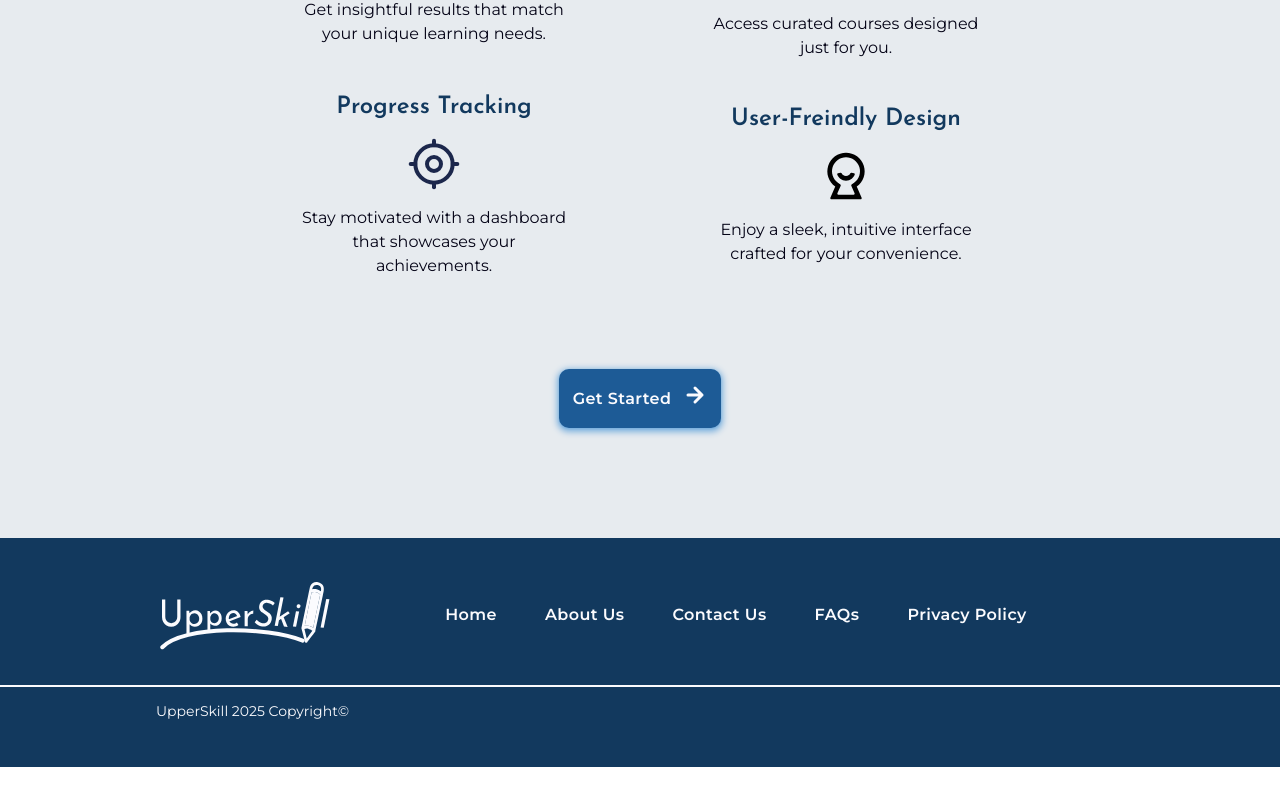
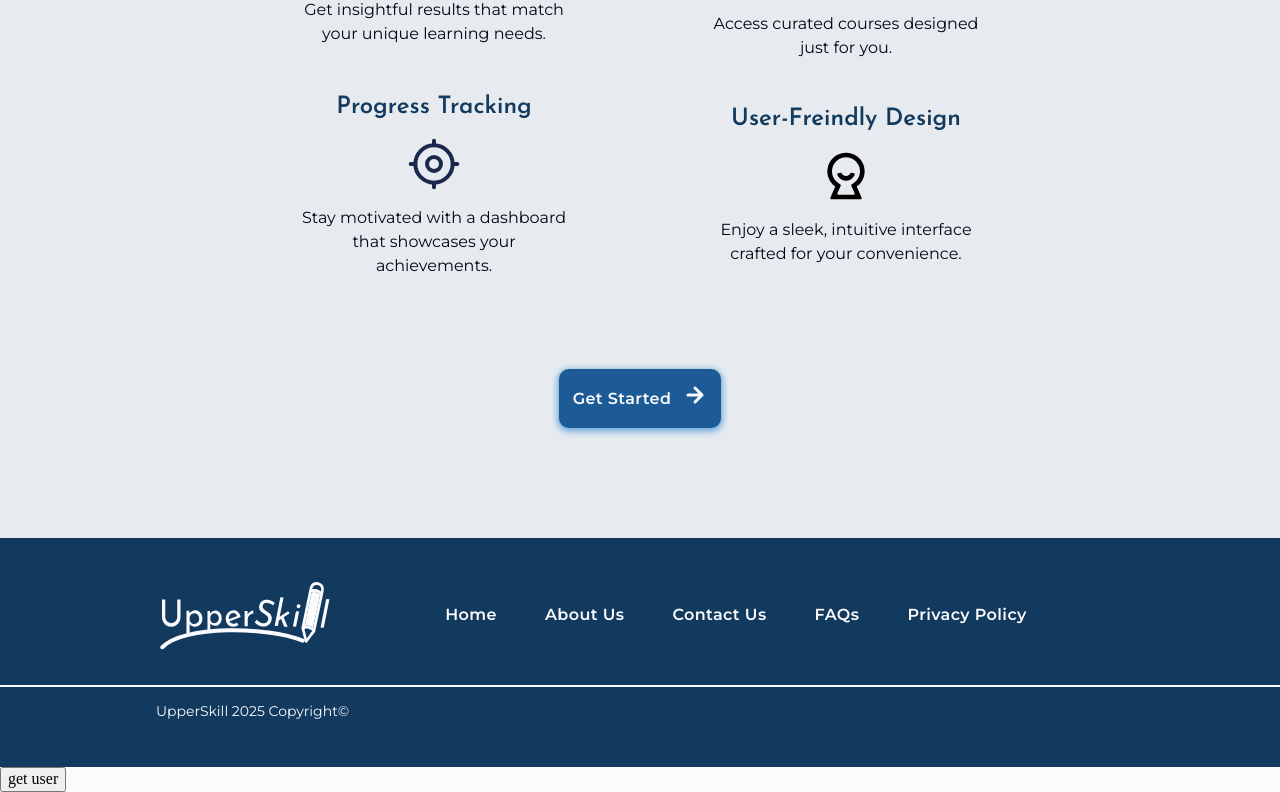
Before and after one commit to heythemba/UpperSkill, a React (Vite) app in the folder upperskill-front/: page / in a window 1280 px wide. Shown: the part 3767-4559 px from the top of the page. Before the commit the page ends 4534 px from the top, so only its background shows below. Built offline with nearby package versions, Linux system fonts and the light colour scheme.

Commit message:
Implementing getting Logged in user information funtion

```diff
--- a/upperskill-front/src/App.jsx
+++ b/upperskill-front/src/App.jsx
@@ -19,6 +19,20 @@ const  App = () => {
 
   const { isLogged } = useContext(UserStatus);
 
+  const getUser = async () => {
+    try {
+      const res = await fetch('/api/auth/me');
+      if (res.ok === true) {
+        const userData = await res.json();
+        console.log(userData);
+      } else {
+        throw new Error('Something went wrong');
+      }
+    } catch (error) {
+      console.error(error);
+    }
+  };
+
   return (
     <>
     <div className="App">
@@ -39,6 +53,7 @@ const  App = () => {
         </Routes>
 
       <Footer isLogged={isLogged}/>
+      <button onClick={()=> getUser()}>get user</button>
     </div>
     </>
   )
```
